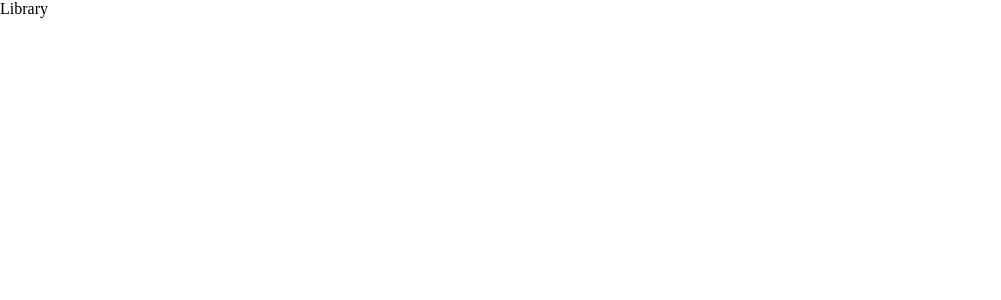
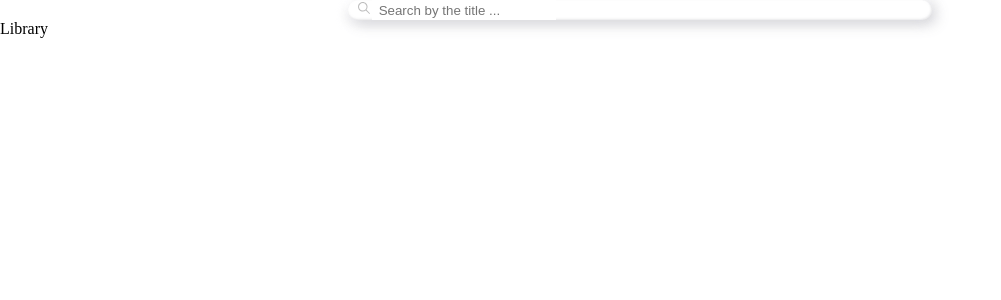
Before and after one commit to WildCodeSchool/2023-02-js-btz-wild-note, a React (Create React App) app: page /library in a window 1280 px wide. Shown: the top 300 px of the page, without its empty margins (0-1001 px from the left). Built offline with nearby package versions, Linux system fonts and the light colour scheme.

Commit message:
Creation de la searchbar

```diff
--- a/package.json
+++ b/package.json
@@ -8,6 +8,7 @@
     "@testing-library/user-event": "^13.5.0",
     "react": "^18.2.0",
     "react-dom": "^18.2.0",
+    "react-icons": "^4.8.0",
     "react-router-dom": "^6.10.0",
     "react-scripts": "5.0.1",
     "web-vitals": "^2.1.4"
--- a/public/index.html
+++ b/public/index.html
@@ -27,7 +27,7 @@
     <title>React App</title>
   </head>
   <body>
-    <noscript>You need to enable JavaScript to run this app.</noscript>
+
     <div id="root"></div>
     <!--
       This HTML file is a template.
--- a/src/App.js
+++ b/src/App.js
@@ -1,10 +1,12 @@
 import './App.css';
 import { BrowserRouter as Router, Routes, Route } from 'react-router-dom';
 import Library from './pages/Library';
+import SearchBar from './components/SearchBar/SearchBar';
 
 function App() {
   return (
     <Router>
+      <SearchBar/>
       <Routes>
         <Route path='/library' element={<Library />} />
       </Routes>
--- /dev/null
+++ b/src/components/SearchBar/SearchBar.css
@@ -0,0 +1,15 @@
+.SearchBar{
+    width: 45%;
+    display: flex;
+    box-shadow: var(--main-card-effect);
+    border-radius: 15px;
+    margin: auto;
+    padding-left:  .5em;
+
+
+}
+
+.SearchText{
+    border-style:none ;
+    padding-left: 0.5em;
+}
--- /dev/null
+++ b/src/components/SearchBar/SearchBar.jsx
@@ -0,0 +1,28 @@
+import {React,useState} from 'react'
+import {IoIosSearch} from "react-icons/io"
+import "./SearchBar.css"
+
+
+const SearchBar = () => {
+
+  const [search,setSearch]=useState('')
+
+  return (
+    <div className='SearchBar'>
+      <div className='logo-search'><IoIosSearch style={{fill:"#bebebe",border:"none"}}/></div>
+      <input
+      className="SearchText"
+      type="text"
+      onChange={(e)=>{
+        setSearch(e.target.value)
+
+      }}
+      placeholder= "Search by the title ..."
+
+      />
+
+    </div>
+  )
+}
+
+export default SearchBar
```
Also changed, not shown: src/pages/SearchPages.jsx (added, +10 -0 lines), src/pages/SearchPages.css (added), 1 other file (tests, documents, lock files or other folders).
